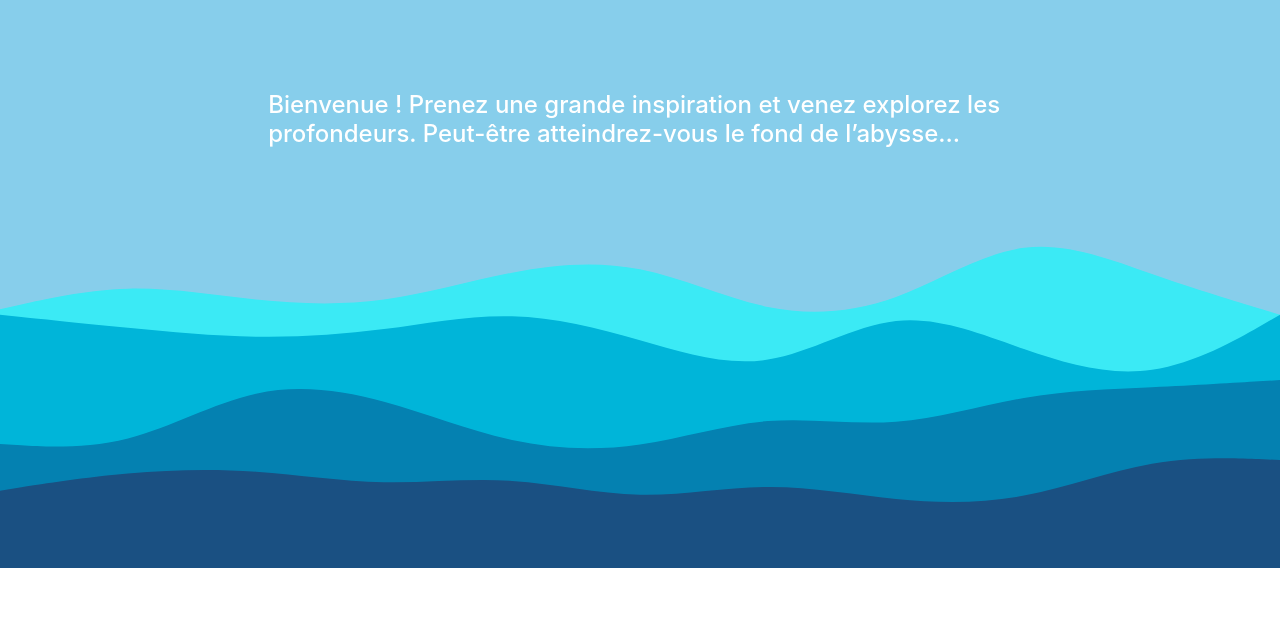
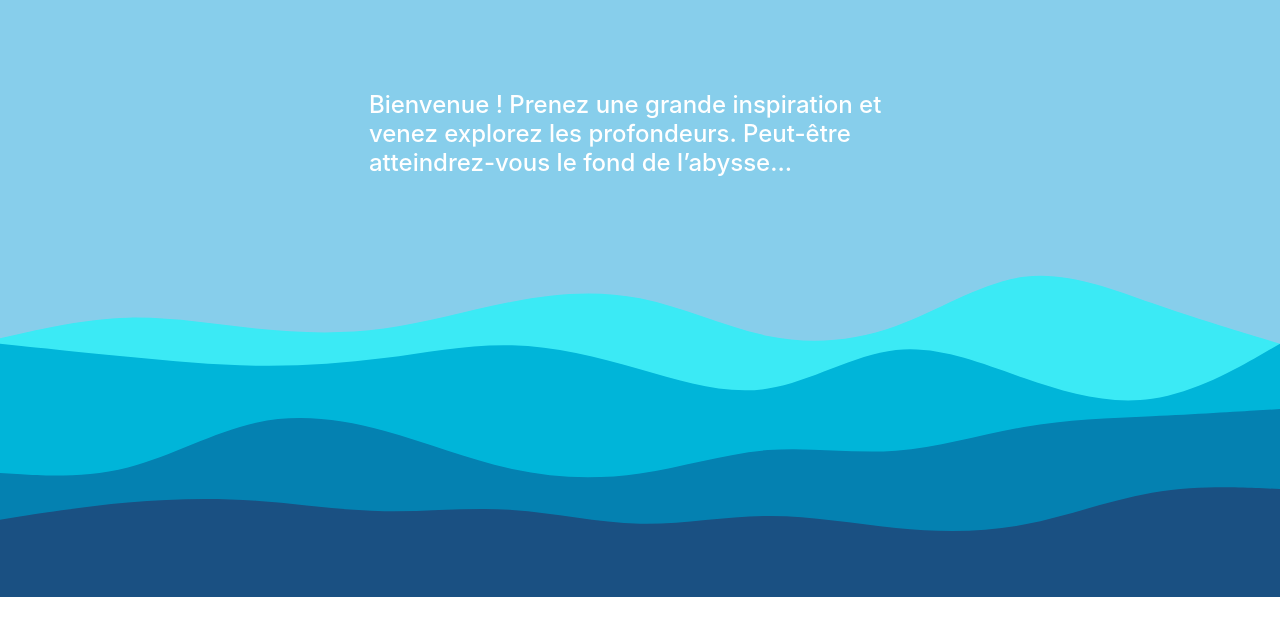
Before and after one commit to nicocarrasco/portfolio-abyss, a React (Create React App) app: page / in a window 1280 px wide. Shown: the top 636 px of the page. Built offline with nearby package versions, Linux system fonts and the light colour scheme.

Commit message:
Made intro responsive

```diff
--- a/src/pages/home/intro/Intro.tsx
+++ b/src/pages/home/intro/Intro.tsx
@@ -29,6 +29,22 @@ const Text = styled.h2`
   font-size: 24px;
   font-weight: 500;
   color: ${({ theme }) => theme.colors.textPrimary};
+
+  @media only screen and (max-device-width: 850px) {
+    max-width: 35ch;
+  }
+
+  @media only screen and (max-device-width: 650px) {
+    margin-top: 70px;
+    font-size: 20px;
+    max-width: 30ch;
+  }
+
+  @media only screen and (max-device-width: 450px) {
+    margin-top: 40px;
+    font-size: 18px;
+    max-width: 20ch;
+  }
 `;
 
 const Waves = styled.div`
```
